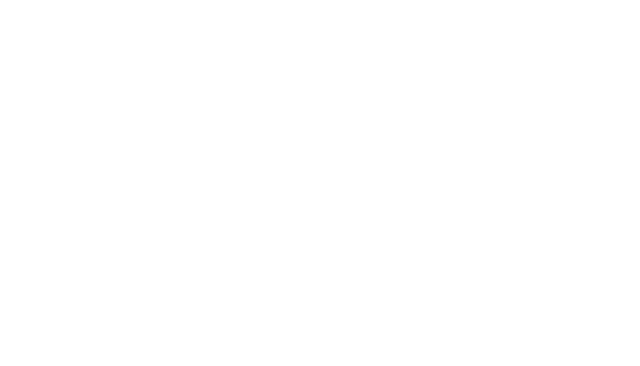
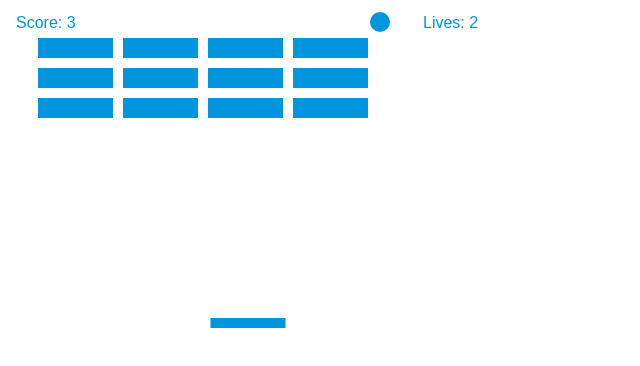
Before and after one commit to adamleighfish/breakout, a plain HTML site: page index.html in a window 1280 px wide. Shown: the whole page, without its empty margins (0-640 px from the left). Drawn offline with Linux system fonts and the light colour scheme.

Commit message:
Update index.html

```diff
--- a/index.html
+++ b/index.html
@@ -1 +1,2 @@
 <canvas id="myCanvas" width="480" height="320"></canvas>
+<script type = "text/javascript" src="index.js"></script>
```
